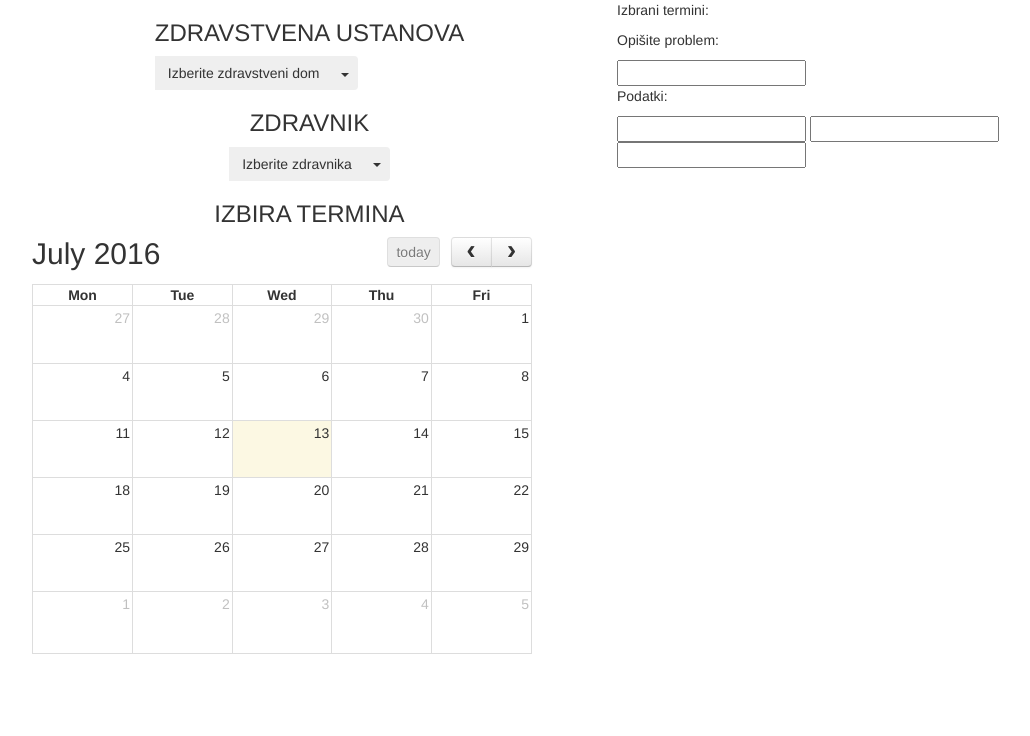
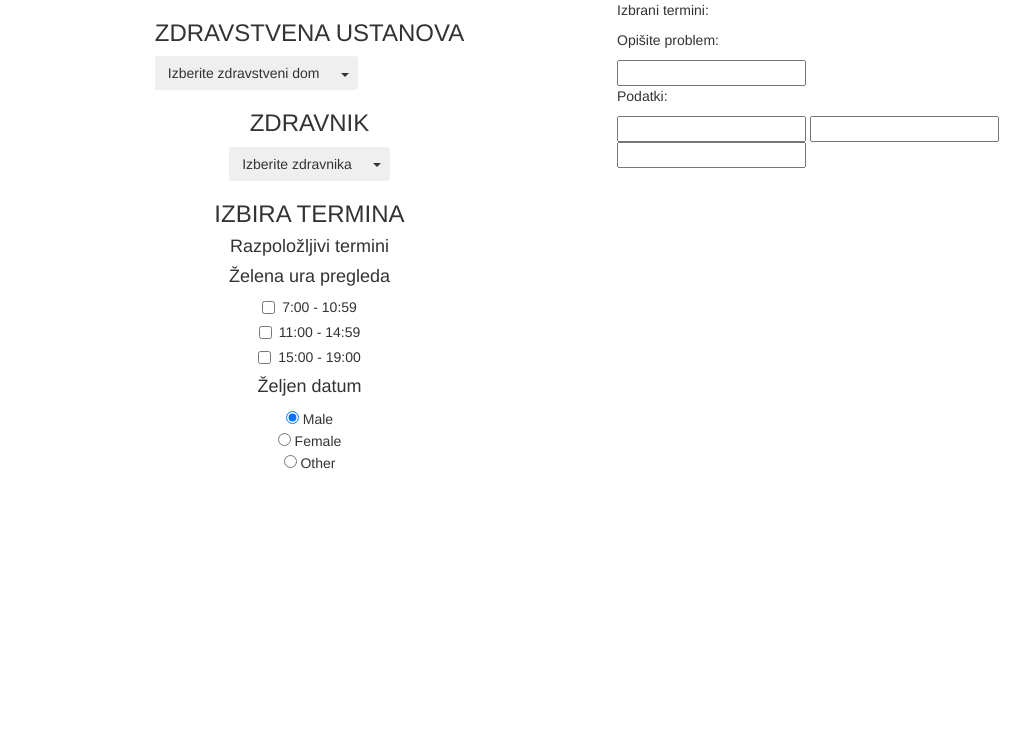
Before and after one commit to dj-neza/AppMojstri, a PHP site: page /pacient.php in a window 1280 px wide. Shown: the top 736 px of the page, without its empty margins (38-1068 px from the left). Run offline with PHP 8.4, Linux system fonts and the light colour scheme; lists and menus that the app fills with data are empty; some libraries are stand-ins or nearby versions.

Commit message:
Pacient osnovna forma.

```diff
--- a/pacient.php
+++ b/pacient.php
@@ -52,7 +52,28 @@
                     </div>
 
                     <h3>IZBIRA TERMINA</h3>
-    	            <div id='calendar' class="koledar-pacient"></div>
+                    <h4>Razpoložljivi termini</h4>
+                    <div id="razpolozljivi-termini">
+                        <div class="termini"></div>
+                        <div class="termini"></div>
+                        <div class="termini"></div>
+                    </div>
+                    <h4>Želena ura pregleda</h4>
+                    <div class="checkbox">
+                        <label><input type="checkbox"> 7:00 - 10:59</label>
+                      </div>
+                      <div class="checkbox">
+                        <label><input type="checkbox"> 11:00 - 14:59</label>
+                      </div>
+                      <div class="checkbox">
+                        <label><input type="checkbox"> 15:00 - 19:00</label>
+                      </div>
+                    <h4>Željen datum</h4>
+                     <form>
+                      <input type="radio" name="gender" value="čimprej" checked> Male<br>
+                      <input type="radio" name="gender" value="čez 1 teden"> Female<br>
+                      <input type="radio" name="gender" value="čez 1 mesec"> Other
+                    </form>
 
                 </div>
 
```
Also changed, not shown: user_3.png (added).
